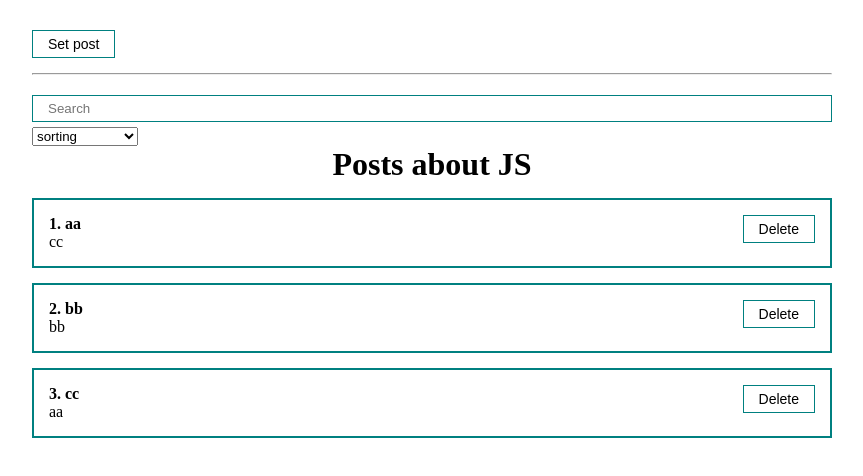
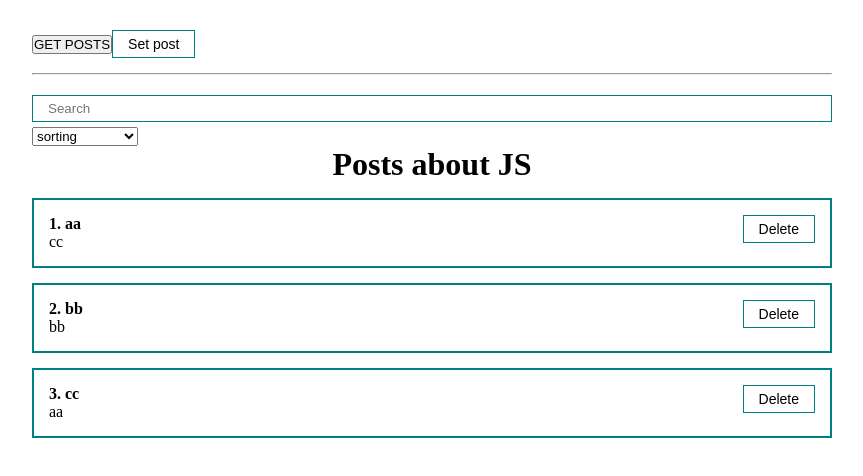
Before and after one commit to Marat7171/post-menager, a React (Create React App) app: page / in a window 1280 px wide. Shown: the top 476 px of the page, without its empty margins (208-1071 px from the left). Built offline with nearby package versions, Linux system fonts and the light colour scheme.

Commit message:
v0.6 +axios

```diff
--- a/package.json
+++ b/package.json
@@ -6,6 +6,7 @@
     "@testing-library/jest-dom": "^5.14.1",
     "@testing-library/react": "^11.2.7",
     "@testing-library/user-event": "^12.8.3",
+    "axios": "^0.23.0",
     "react": "^17.0.2",
     "react-dom": "^17.0.2",
     "react-scripts": "4.0.3",
--- a/src/App.js
+++ b/src/App.js
@@ -6,6 +6,7 @@
 import MyModal from "./components/UI/MyModal/MyModal";
 import MyButton from "./components/UI/button/MyButton";
 import {usePosts} from "./hooks/usePosts";
+import axios from "axios";
 
 function App() {
     const [posts, setPosts] = useState([
@@ -22,12 +23,18 @@
         setModal(false)
     }
 
+    async function fetchPosts() {
+        const response = await axios.get('https://jsonplaceholder.typicode.com/posts')
+        setPosts(response.data);
+    }
+
     const removePost = (post) => {
         setPosts(posts.filter(p => p.id !== post.id))
     }
 
     return (
         <div className="App">
+            <button onClick={fetchPosts}>GET POSTS</button>
             <MyButton style={{marginTop: 30}} onClick={() => setModal(true)}>
                 Set post
             </MyButton>
```
Also changed, not shown: 1 other file (tests, documents, lock files or other folders).
